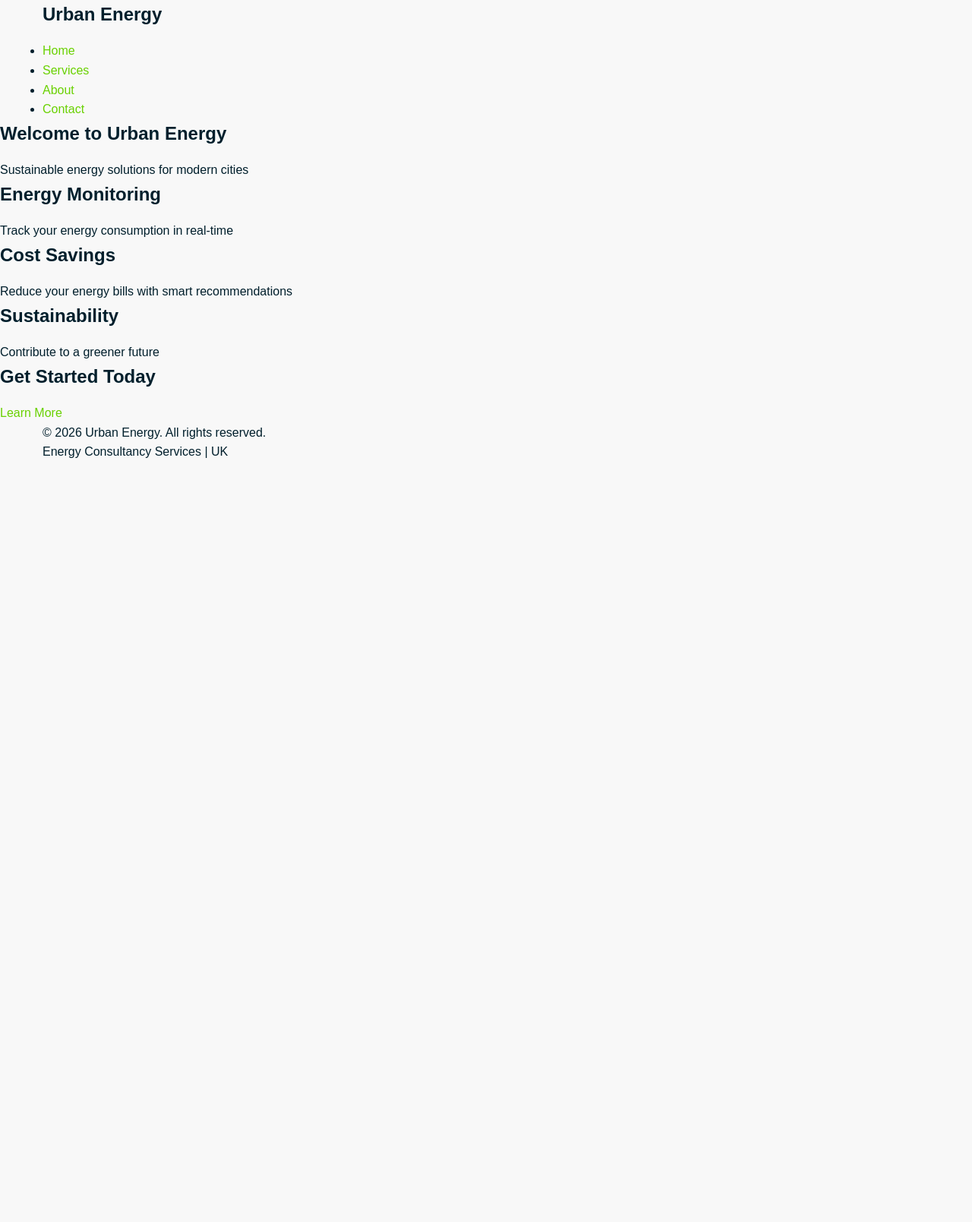
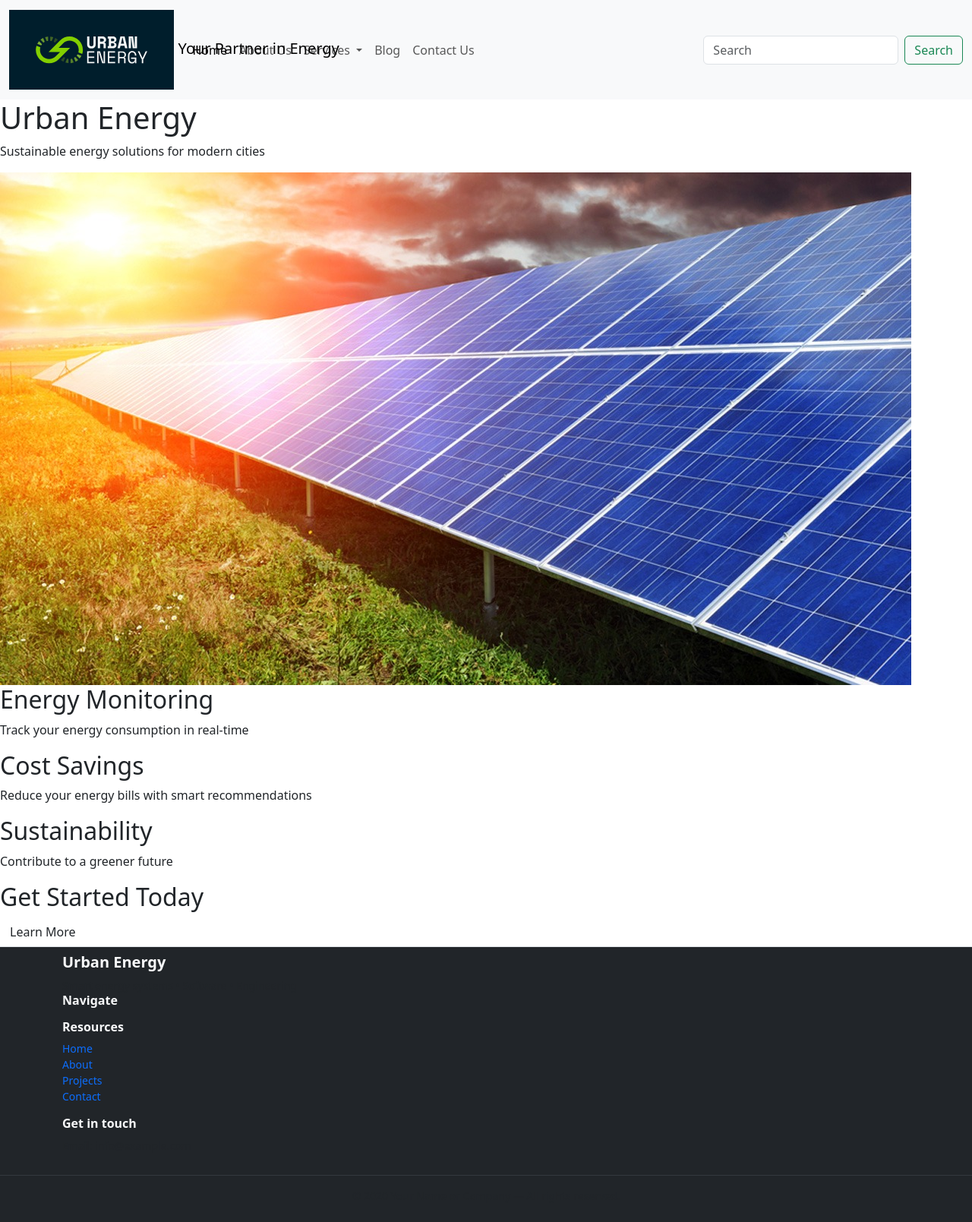
Before and after one commit to jlewis-89/UE, a Django app: template core/templates/home.html in a window 1280 px wide. Shown: the whole page at 76% size. Before the commit the page ends 603 px from the top, so only its background shows below. Run offline with Django 5.2, Linux system fonts and the light colour scheme; the template is opened without the code that fills it: most values are stand-ins (such as "Sample title", 1, 10 or a date in 2020).

Commit message:
Added numerous templates base content and templates to enable module work to be carried out on website components

```diff
--- /dev/null
+++ b/core/templates/base.html
@@ -0,0 +1,11 @@
+{% load static %}
+{% include 'header.html' %}
+<body class="d-flex flex-column min-vh-100">
+    {% include 'navbar.html' %}
+    <main class="flex-shrink-0">
+        {% block content %}
+        {% endblock %}
+    </main>
+    {% include 'footer.html' %}
+</body>
+</html>
--- a/core/templates/home.html
+++ b/core/templates/home.html
@@ -1,10 +1,13 @@
 {% extends "base.html" %}
-
+{% load static %}
 {% block content %}
 <div class="homepage">
     <section class="hero">
-        <h1>Welcome to Urban Energy</h1>
+        <h1>Urban Energy</h1>
         <p>Sustainable energy solutions for modern cities</p>
+    </section>
+    <section>
+        <img src="{% static 'assets/PVimage1.jpg' %}" alt="Solar Panel Installation">
     </section>
 
     <section class="features">
--- a/static/css/style.css
+++ b/static/css/style.css
@@ -15,14 +15,13 @@
 
 body {
     font-family: var(--font-primary);
-    background-color: var(--color-white);
-    color: var(--color-blue);
+    background-color: var(--color-blue);
+    color: var(--color-white);
     line-height: 1.6;
 }
 
 h1, h2, h3, h4, h5, h6 {
-    color: var(--color-blue);
-    font-family: var(--font-primary);
+    color: var(--color-white);
     margin-bottom: 1rem;
 }
 
@@ -34,6 +33,7 @@ a {
 
 a:hover {
     color: var(--color-blue);
+    animation: cubic-bezier(0.075, 0.82, 0.165, 1);
 }
 
 button {
@@ -56,3 +56,12 @@ button:hover {
     margin: 0 auto;
     padding: 0 1rem;
 }
+
+.logo {
+    max-width: 160px;
+    /* adjust to your preferred size */
+    height: auto;
+    /* keeps aspect ratio */
+    width: 100%;
+    /* allows scaling down on small screens */
+}
--- a/templates/base.html
+++ /dev/null
@@ -1,41 +0,0 @@
-{% load static %}
-<!DOCTYPE html>
-<html lang="en">
-<head>
-    <meta charset="UTF-8">
-    <meta name="viewport" content="width=device-width, initial-scale=1.0">
-    <meta name="description" content="Urban Energy - UK Energy Consultancy Services">
-    <title>Urban Energy - Energy Consultancy</title>
-    <link rel="stylesheet" href="{% static 'css/style.css' %}">
-</head>
-<body>
-    <header>
-        <nav class="navbar">
-            <div class="container">
-                <div class="logo">
-                    <h1>Urban Energy</h1>
-                </div>
-                <ul class="nav-menu">
-                    <li><a href="/">Home</a></li>
-                    <li><a href="/services">Services</a></li>
-                    <li><a href="/about">About</a></li>
-                    <li><a href="/contact">Contact</a></li>
-                </ul>
-            </div>
-        </nav>
-    </header>
-
-    <main>
-        {% block content %}{% endblock %}
-    </main>
-
-    <footer>
-        <div class="container">
-            <p>&copy; <span id="year">2026</span>  Urban Energy. All rights reserved.</p>
-            <p>Energy Consultancy Services | UK</p>
-        </div>
-    </footer>
-
-    <script src="{% static 'js/main.js' %}"></script>
-</body>
-</html>
--- /dev/null
+++ b/templates/footer.html
@@ -0,0 +1,36 @@
+{% load static %}
+    <footer class="mt-auto bg-dark text-light py-4 border-top">
+        <div class="container">
+            <div class="row gy-3"></div>
+            <div class="col-12 col-md-4">
+                <h5 class="fw-bold mb-2"> Urban Energy</h5>
+                <p class="text-muted small mb-0"> Smart energy systems • Software • Engineering </p>
+            </div> <!-- Navigation -->
+            <div class="col-6 col-md-2">
+                <h6 class="fw-semibold mb-2">Navigate</h6>
+                <ul class="list-unstyled small">
+
+                </ul>
+            </div> <!-- Resources -->
+            <div class="col-6 col-md-2">
+                <h6 class="fw-semibold mb-2">Resources</h6>
+                <ul class="list-unstyled small">
+                    <li><a href="#" class="text-decoration-none text-light-50">Home</a></li>
+                    <li><a href="#" class="text-decoration-none text-light-50">About</a></li>
+                    <li><a href="#" class="text-decoration-none text-light-50">Projects</a></li>
+                    <li><a href="#" class="text-decoration-none text-light-50">Contact</a></li>
+                </ul>
+            </div> <!-- Contact / Social -->
+            <div class="col-12 col-md-4">
+                <h6 class="fw-semibold mb-2">Get in touch</h6>
+                <p class="small text-muted mb-1">Email: info@example.com</p>
+                <div class="d-flex gap-3"> <a href="#" class="text-light-50 fs-5"><i class="bi bi-github"></i></a> <a
+                        href="#" class="text-light-50 fs-5"><i class="bi bi-linkedin"></i></a> <a href="#"
+                        class="text-light-50 fs-5"><i class="bi bi-twitter"></i></a> </div>
+            </div>
+        </div>
+        <hr class="border-secondary mt-4">
+        <div class="text-center small text-muted"> © {{ year }} Your Name or Company — All rights reserved. </div>
+        </div>
+            <script src="{% static 'js/main.js' %}"></script>
+    </footer>
--- /dev/null
+++ b/templates/header.html
@@ -0,0 +1,16 @@
+{% load static %}
+<!DOCTYPE html>
+<html lang="en">
+<head>
+    <meta charset="UTF-8">
+    <meta name="viewport" content="width=device-width, initial-scale=1.0">
+    <meta name="description" content="Urban Energy - UK Energy Consultancy Services">
+    <link rel="icon" href="{% static 'assets/favicon.ico' %}" type="image/x-icon">
+    <title>Urban Energy - Energy Consultancy</title>
+    <link rel="stylesheet" href="{% static 'css/style.css' %}">
+    <link href="https://cdn.jsdelivr.net/npm/bootstrap@5.3.8/dist/css/bootstrap.min.css" rel="stylesheet"
+        integrity="sha384-sRIl4kxILFvY47J16cr9ZwB07vP4J8+LH7qKQnuqkuIAvNWLzeN8tE5YBujZqJLB" crossorigin="anonymous">
+    <script src="https://cdn.jsdelivr.net/npm/bootstrap@5.3.8/dist/js/bootstrap.bundle.min.js"
+        integrity="sha384-FKyoEForCGlyvwx9Hj09JcYn3nv7wiPVlz7YYwJrWVcXK/BmnVDxM+D2scQbITxI"
+        crossorigin="anonymous"></script>
+</head>
--- /dev/null
+++ b/templates/navbar.html
@@ -0,0 +1,45 @@
+{% load static %}
+<nav class="navbar navbar-expand-lg bg-body-tertiary">
+    <div class="container-fluid">
+        <a class="navbar-brand" href="/core/templates/home.html"><img src="{% static 'assets/UE-Full-Blue.svg' %}"
+                alt="Urban Energy Logo"> Your Partner in Energy </a>
+        <button class="navbar-toggler" type="button" data-bs-toggle="collapse" data-bs-target="#navbarSupportedContent"
+            aria-controls="navbarSupportedContent" aria-expanded="true" aria-label="Toggle navigation">
+            <span class="navbar-toggler-icon"></span>
+        </button>
+        <div class="collapse navbar-collapse" id="navbarSupportedContent">
+            <ul class="navbar-nav me-auto mb-2 mb-lg-0">
+                <li class="nav-item">
+                    <a class="nav-link active" aria-current="page" href="#">Home</a>
+                </li>
+                <li class="nav-item">
+                    <a class="nav-link" href="#">About Us</a>
+                </li>
+                <li class="nav-item dropdown">
+                    <a class="nav-link dropdown-toggle" href="#" role="button" data-bs-toggle="dropdown"
+                        aria-expanded="false">
+                        Services
+                    </a>
+                    <ul class="dropdown-menu">
+                        <ul class="nav-menu">
+                            <li><a class="dropdown-item" href="/surveys">Electrical Surveys</a></li>
+                            <li><a class="dropdown-item" href="/services">Renewable Energy Integration</a></li>
+                            <li><a class="dropdown-item" href="/about">M&E Services</a></li>
+                            <li><a class="dropdown-item" href="/contact">Feasibility Studies</a></li>
+                        </ul>
+                    </ul>
+                </li>
+                <li class="nav-item">
+                    <a class="nav-link" href="#">Blog</a>
+                </li>
+                <li class="nav-item">
+                    <a class="nav-link" href="#">Contact Us</a>
+                </li>
+            </ul>
+            <form class="d-flex" role="search">
+                <input class="form-control me-2" type="search" placeholder="Search" aria-label="Search" />
+                <button class="btn btn-outline-success" type="submit">Search</button>
+            </form>
+        </div>
+    </div>
+</nav>
```
Also changed, not shown: config/settings.py (+8 -0 lines), core/templates/surveys.html (added, +17 -0 lines), static/assets/favicon.ico (renamed from static/assets/UE-Icon-Blue.jpg), static/assets/logo.svg (renamed from static/assets/UE-Icon-Blue.svg).
